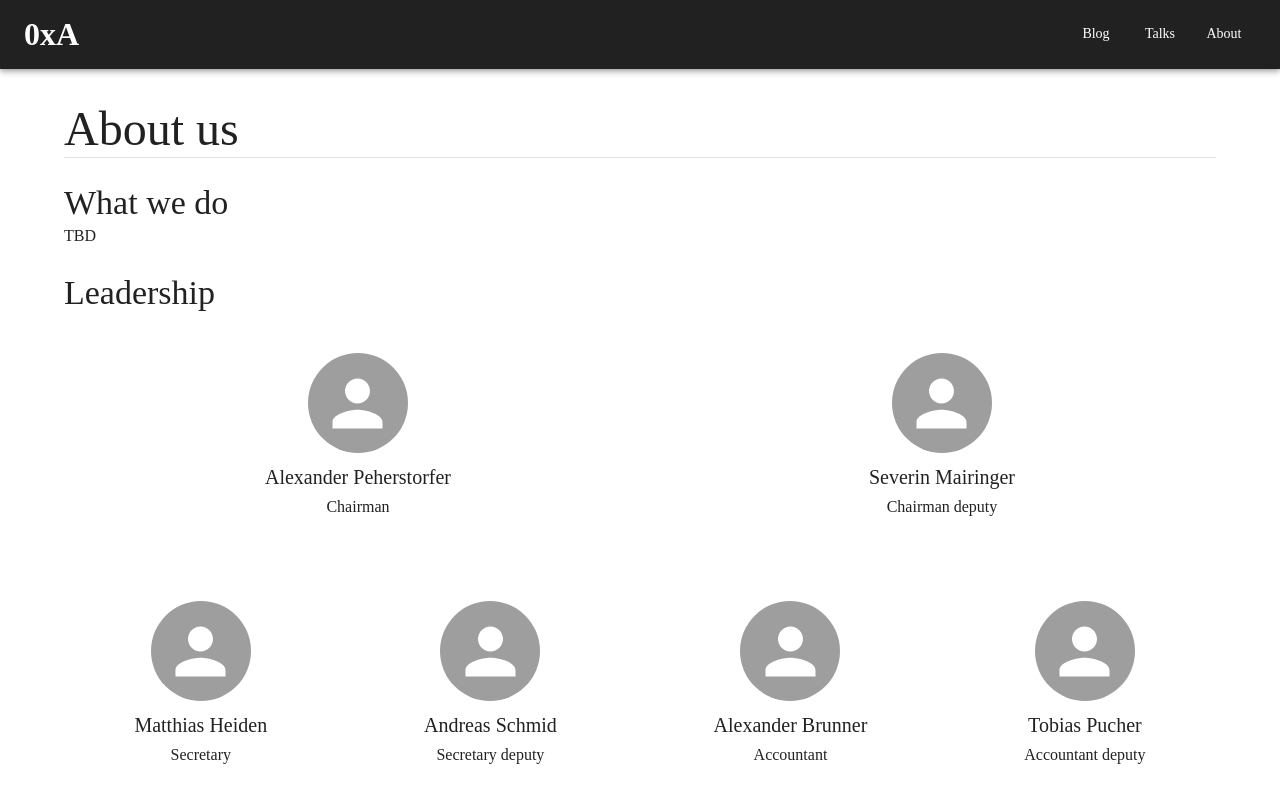
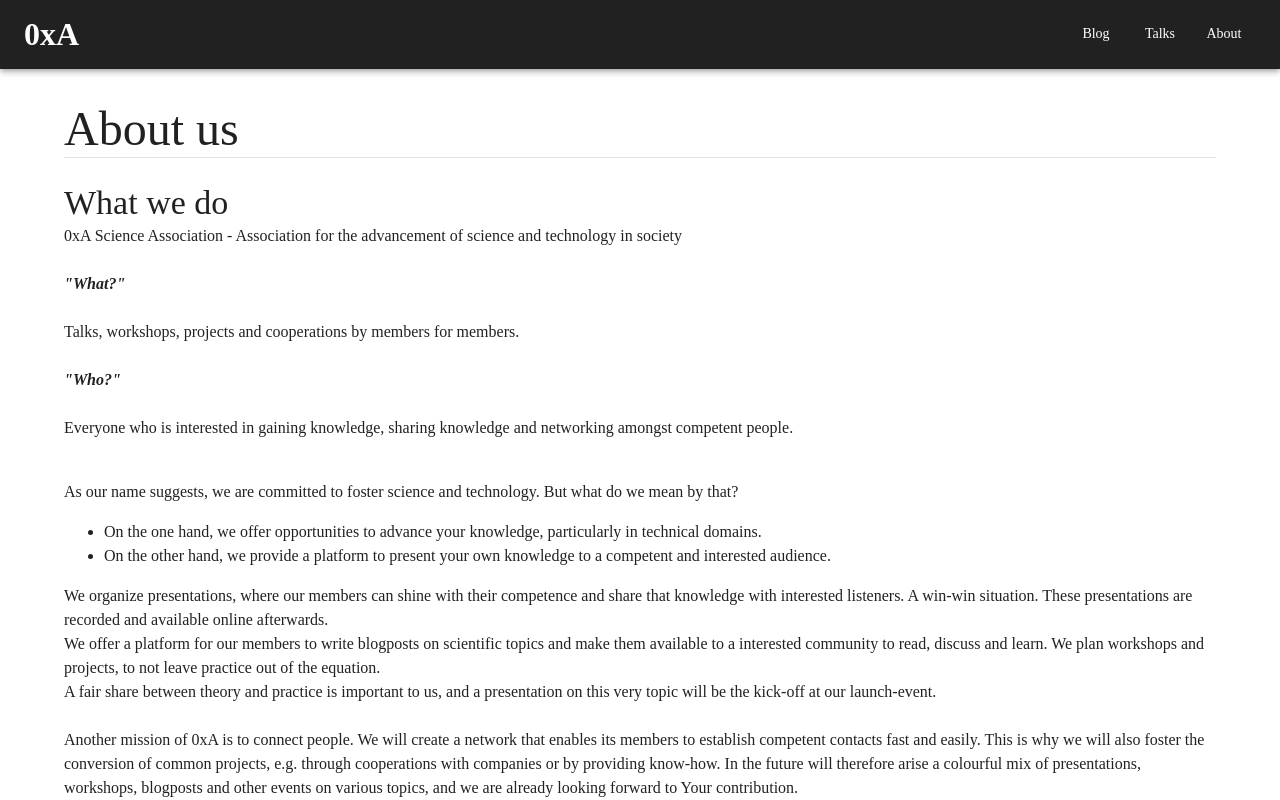
Before and after one commit to 0xa-at/website, a Next.js app: page /about in a window 1280 px wide. Shown: the top 800 px of the page. Built offline with nearby package versions, Linux system fonts and the light colour scheme.

Commit message:
added "What we do?" text to about page

```diff
--- a/pages/about.tsx
+++ b/pages/about.tsx
@@ -4,26 +4,103 @@ import PageHeader from "../components/PageHeader";
 import Person from "../components/Person";
 
 export default function AboutPage() {
-    const isMobile = useMediaQuery('(max-width:800px)');
+  const isMobile = useMediaQuery("(max-width:800px)");
 
   return (
     <Box>
       <PageHeader title={"About us"} />
 
-            <Typography pt={3} variant="h4">What we do</Typography>
-            <Typography variant="body1">TBD</Typography>
+      <Typography pt={3} variant="h4">
+        What we do
+      </Typography>
+      <Typography variant="body1">
+        0xA Science Association - Association for the advancement of science and
+        technology in society<br></br>
+        <br></br>
+        <b>
+          <i>"What?"</i>
+        </b>
+        <br></br>
+        <br></br>
+        Talks, workshops, projects and cooperations by members for members.
+        <br></br>
+        <br></br>
+        <b>
+          <i>"Who?"</i>
+        </b>
+        <br></br>
+        <br></br>
+        Everyone who is interested in gaining knowledge, sharing knowledge and
+        networking amongst competent people.
+        <br></br>
+        <br></br>
+        <p>
+          As our name suggests, we are committed to foster science and
+          technology. But what do we mean by that?<br></br>
+          <ul>
+            <li>
+              On the one hand, we offer opportunities to advance your knowledge,
+              particularly in technical domains.
+            </li>
+            <li>
+              On the other hand, we provide a platform to present your own
+              knowledge to a competent and interested audience.
+            </li>
+          </ul>
+        </p>
+        <p>
+          We organize presentations, where our members can shine with their
+          competence and share that knowledge with interested listeners. A
+          win-win situation. These presentations are recorded and available
+          online afterwards.
+          <br />
+          We offer a platform for our members to write blogposts on scientific
+          topics and make them available to a interested community to read,
+          discuss and learn. We plan workshops and projects, to not leave
+          practice out of the equation. <br /> A fair share between theory and practice
+          is important to us, and a presentation on this very topic will be the
+          kick-off at our launch-event.
+          <br /><br />
+          Another mission of 0xA is to connect
+          people. We will create a network that enables its members to establish
+          competent contacts fast and easily. This is why we will also foster
+          the conversion of common projects, e.g. through cooperations with
+          companies or by providing know-how. In the future will therefore arise
+          a colourful mix of presentations, workshops, blogposts and other
+          events on various topics, and we are already looking forward to Your
+          contribution.
+        </p>
+      </Typography>
 
-            <Typography pt={3} variant="h4">Leadership</Typography>
-            <Box pt={5} sx={{ display: 'flex', justifyContent: 'space-around', flexDirection: isMobile ? 'column' : 'row', gap: 2 }}>
+      <Typography pt={3} variant="h4">
+        Leadership
+      </Typography>
+      <Box
+        pt={5}
+        sx={{
+          display: "flex",
+          justifyContent: "space-around",
+          flexDirection: isMobile ? "column" : "row",
+          gap: 2,
+        }}
+      >
         <Person name={"Alexander Peherstorfer"} role={"Chairman"} />
         <Person name={"Severin Mairinger"} role={"Chairman deputy"} />
       </Box>
-            <Box pt={10} sx={{ display: 'flex', justifyContent: 'space-around', flexDirection: isMobile ? 'column' : 'row', gap: 2 }}>
+      <Box
+        pt={10}
+        sx={{
+          display: "flex",
+          justifyContent: "space-around",
+          flexDirection: isMobile ? "column" : "row",
+          gap: 2,
+        }}
+      >
         <Person name={"Matthias Heiden"} role={"Secretary"} />
         <Person name={"Andreas Schmid"} role={"Secretary deputy"} />
         <Person name={"Alexander Brunner"} role={"Accountant"} />
         <Person name={"Tobias Pucher"} role={"Accountant deputy"} />
       </Box>
     </Box>
-    )
+  );
 }
```
Lines whose indentation alone changed are shown as unchanged.
